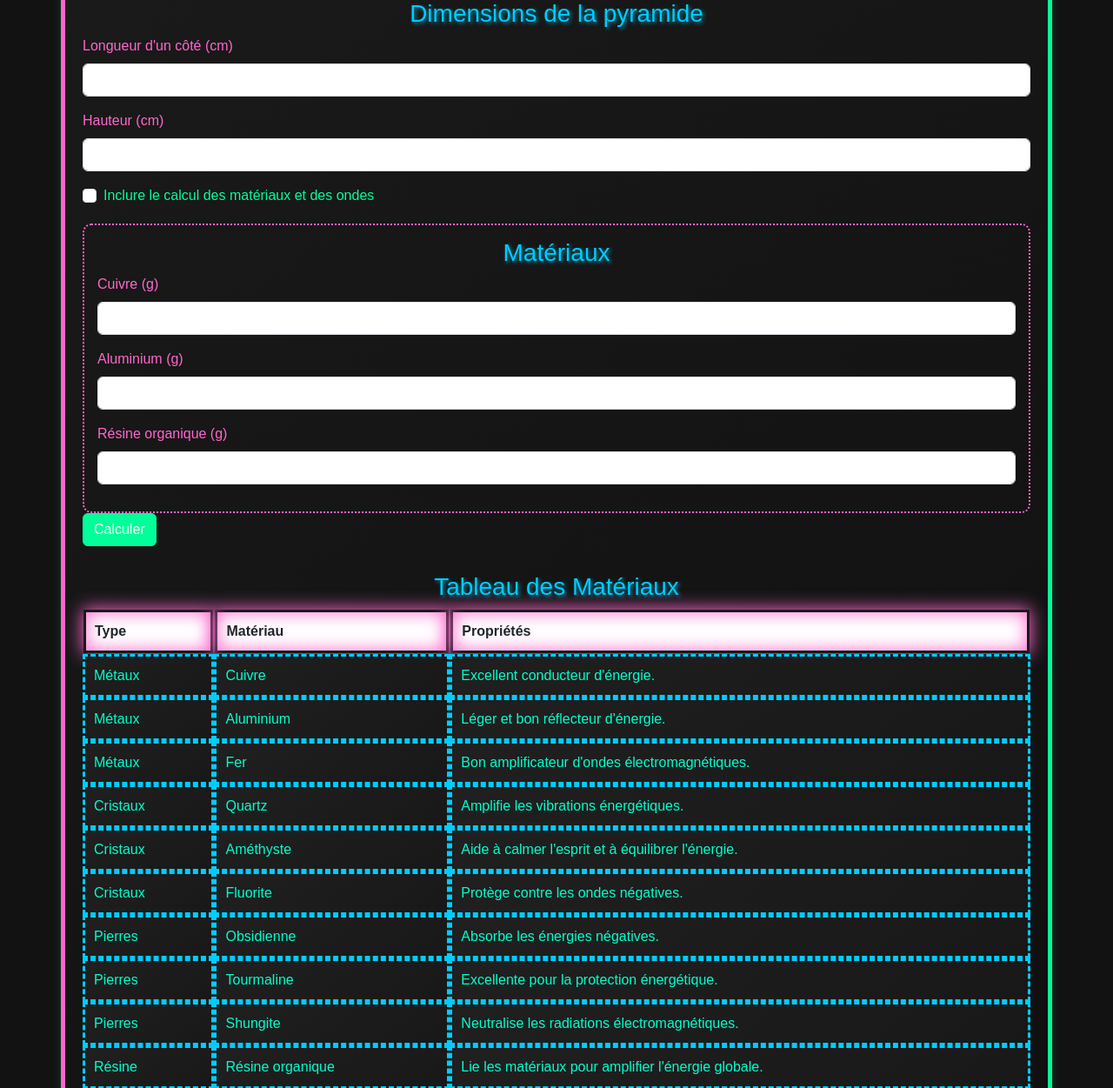
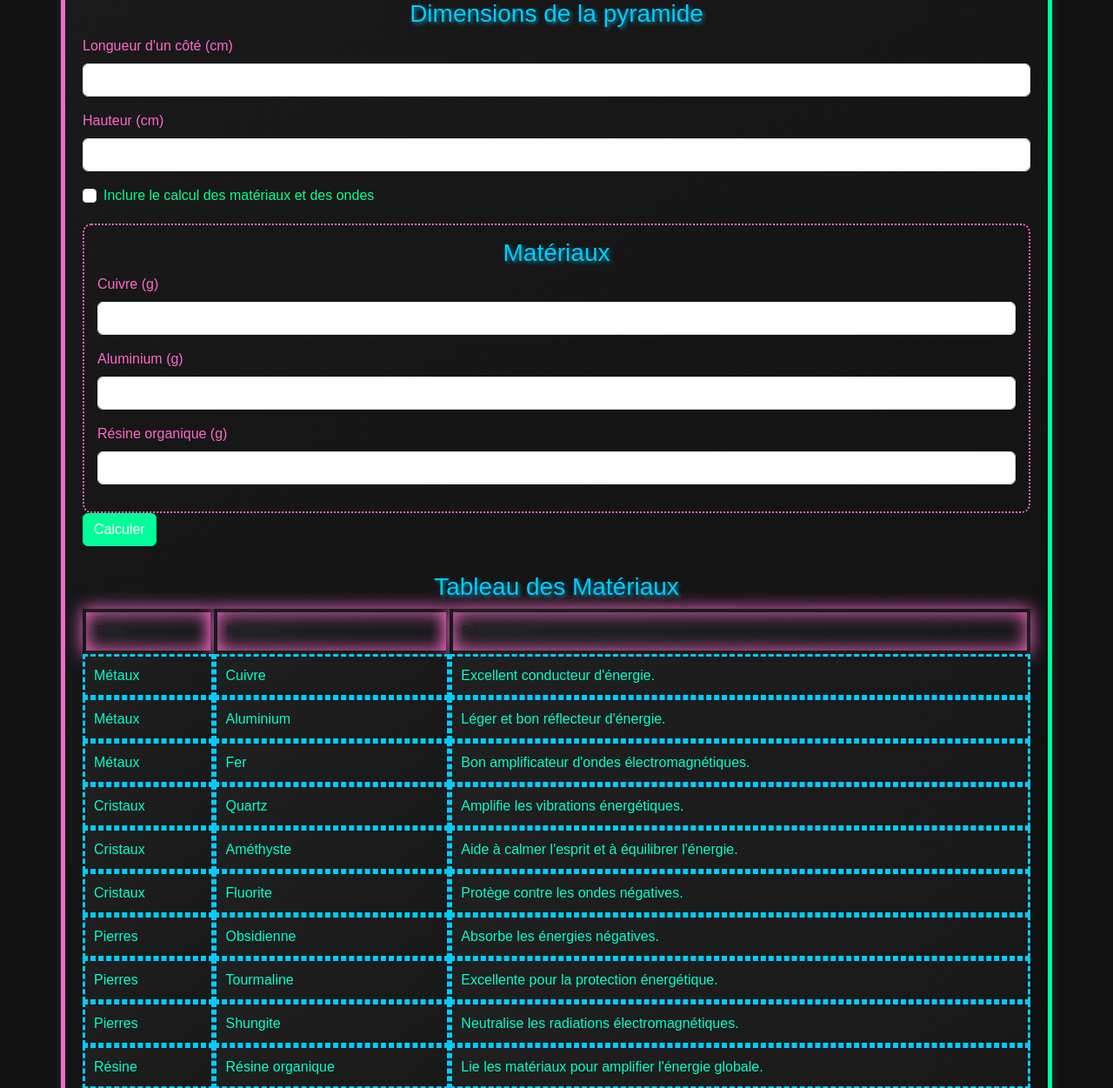
Before and after one commit to tucommenceapousser/orgocalc, a Flask app: page / in a window 1280 px wide. Shown: the part 132-1383 px from the top of the page at 87% size. Run offline with Flask 3, Linux system fonts and the light colour scheme.

Commit message:
Update index.html

```diff
--- a/templates/index.html
+++ b/templates/index.html
@@ -49,7 +49,7 @@
 .table th {
     padding: 10px;
     border: 4px solid transparent;
-    background-clip: padding-box;
+    background-clip: padding-box;            background: linear-gradient(145deg, #202020, #181818);
     box-shadow: 0 0 10px #00ccff, inset 0 0 10px #00ccff;
     animation: glow 1.5s infinite;
 }
```
